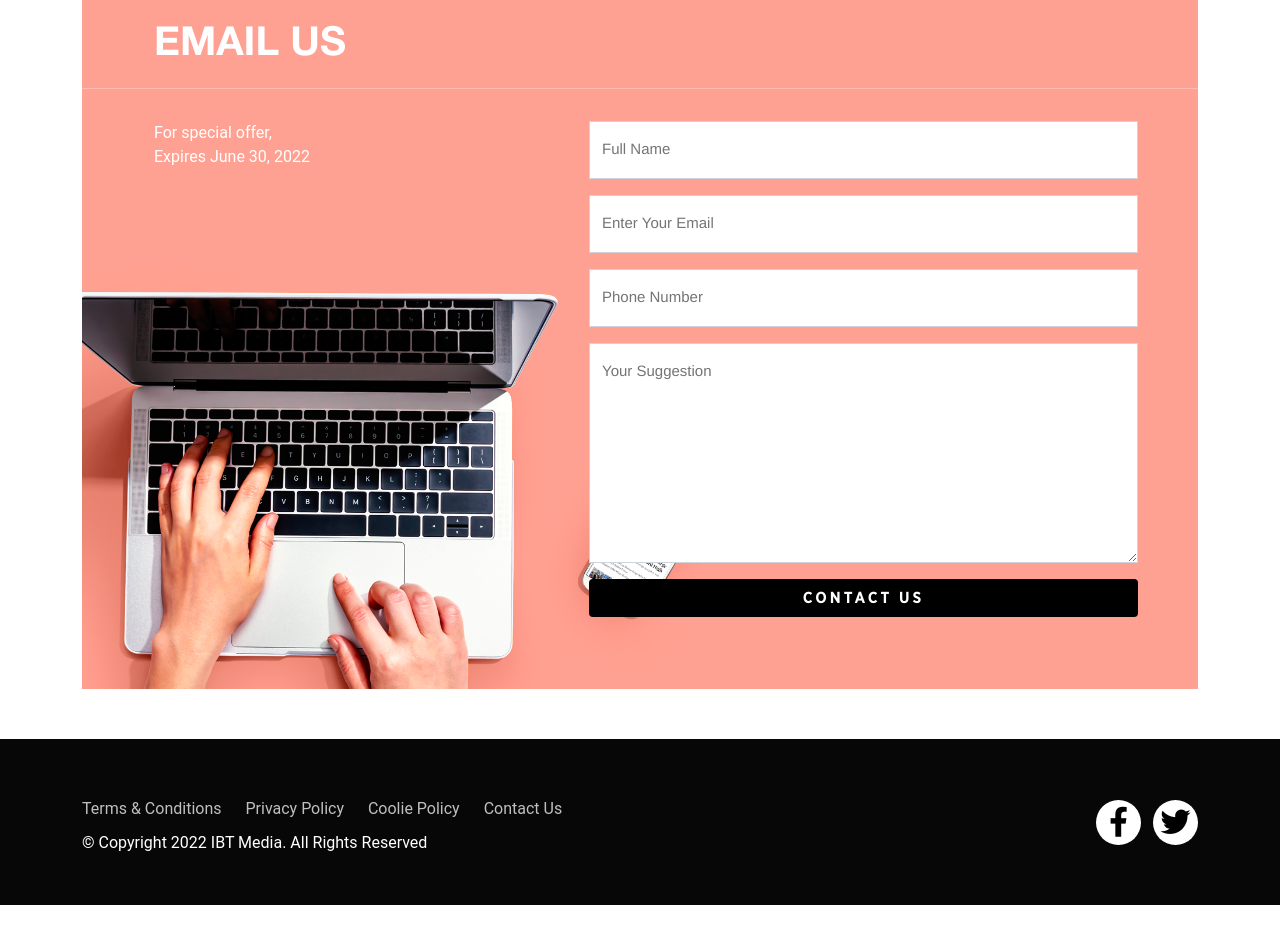
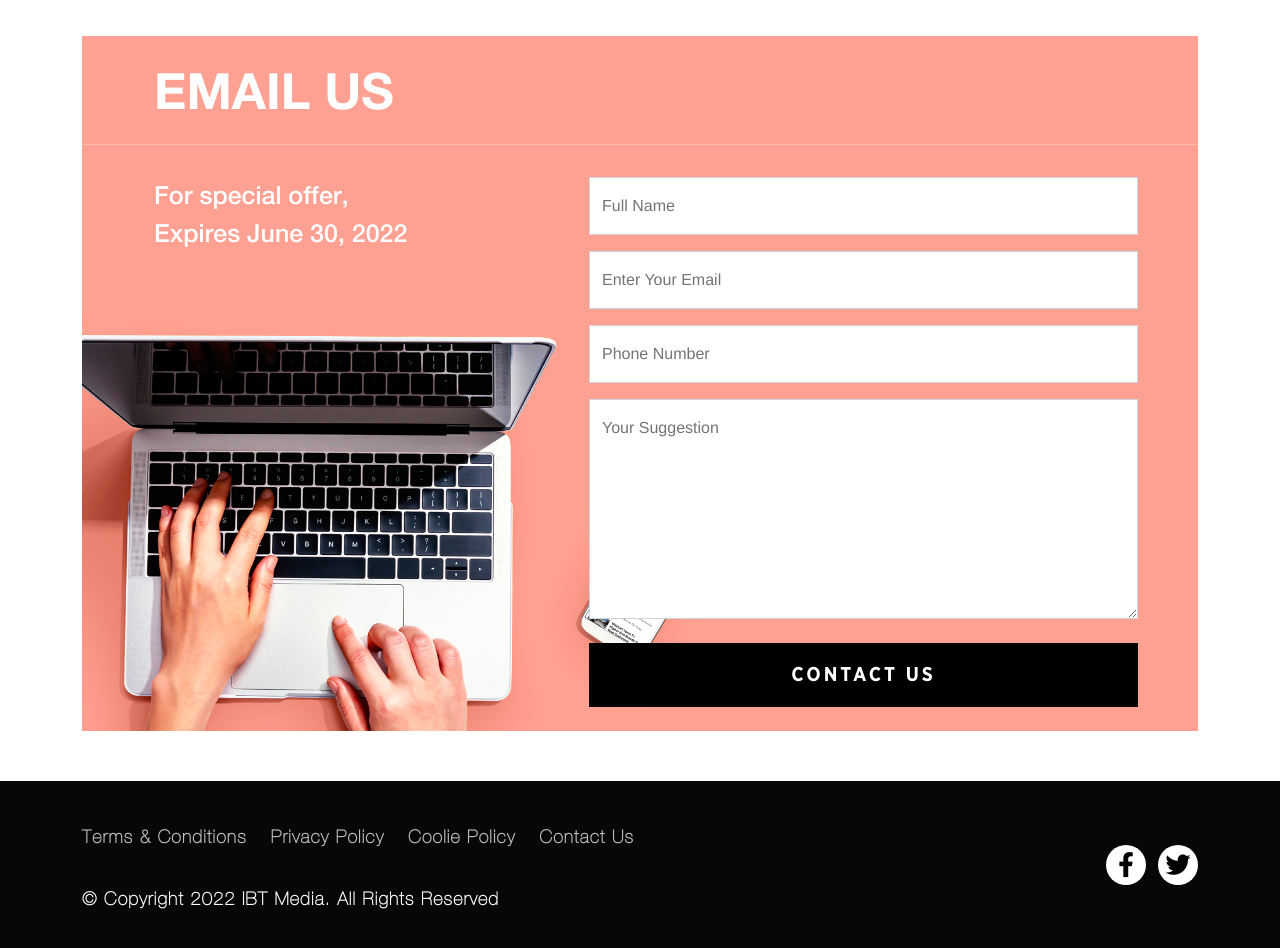
Before and after one commit to Sarker-Rajib/IBT, a plain HTML site: page index.html in a window 1280 px wide. Shown: the part 1020-1968 px from the top of the page. Before the commit the page ends 1925 px from the top, so only its background shows below. Drawn offline with Linux system fonts and the light colour scheme.

Commit message:
fine tune done

```diff
--- a/assets/scss/abstracts/_fonts.scss
+++ b/assets/scss/abstracts/_fonts.scss
@@ -1,6 +1,11 @@
 @font-face {
    font-family: 'HelveticaNeuelight';
    src: url('../fonts/HelveticaNeue/HelveticaNeueLt.ttf');
+}
+
+@font-face {
+   font-family: 'HelveticaNeueMedium';
+   src: url('../fonts/HelveticaNeue/HelveticaNeueMedium.ttf');
 }
 
 @font-face {
--- a/assets/scss/components/_buttons.scss
+++ b/assets/scss/components/_buttons.scss
@@ -1,7 +1,12 @@
 .btn-contact{
    background: #000;
    color: #fff;
-   font-size: 16px;
+   font-size: 20px;
    font-family: 'GothamNarrow-Bold';
    letter-spacing: 3px;
+   border-radius: 0;
+
+   &:hover{
+      color: rgba(255,255,255, 0.9);
+   }
 }
--- a/assets/scss/components/_emailUS.scss
+++ b/assets/scss/components/_emailUS.scss
@@ -1,9 +1,9 @@
 .email-us{
    padding-bottom: 50px;
+
    .container{
       @media(max-width: 991px) {
          padding: 0 !important;
-         width: 100%;
       }
    }
 
@@ -11,26 +11,26 @@
       background: url(../images/contact-orm-bg.png) no-repeat left bottom/cover;
 
       @media(max-width: 991px) {
-         padding-bottom: 360px;
+         padding-bottom: 405px;
          background: url(../images/bg-small.png) no-repeat left bottom/cover;
       }
 
       @media(max-width: 767px) {
-         padding-bottom: 260px;
+         padding-bottom: 300px;
       }
 
       @media(max-width: 575px) {
-         padding-bottom: 270px;
+         padding-bottom: 320px;
       }
 
       @media(max-width: 480px) {
-         padding-bottom: 215px;
+         padding-bottom: 260px;
       }
 
       .section-header{
          h2{
             font-family: 'HelveticaNeuebold';
-            font-size: 40px;
+            font-size: 50px;
             color: #fff;
 
             @media(max-width: 767px) {
@@ -41,15 +41,16 @@
 
       .section-content{
          .sb-head{
+            font-family: 'HelveticaNeueMedium';
+            font-size: 25px;
             color: #fff;
-            flex: 20px;
          }
 
          form{
             label{
                font-family: Helvetica, sans-serif;
                color: #747474;
-               font-size: 15px;
+               font-size: 16px;
             }
 
             .form-floating{
--- a/assets/scss/components/_sponsoredContent.scss
+++ b/assets/scss/components/_sponsoredContent.scss
@@ -21,7 +21,7 @@
    }
 
    .section-content{
-      padding-top: 70px;
+      padding-top: 60px;
 
       .item{
          text-align: center;
@@ -41,7 +41,7 @@
          h4{
             font-family: 'HelveticaNeuebold';
             color: $color-text-primary;
-            font-size: 40px;
+            font-size: 45px;
             padding-bottom: 20px;
 
             @media(max-width: 991px) {
@@ -51,7 +51,7 @@
 
          p{
             font-family: 'HelveticaNeuelight';
-            font-size: 18px;
+            font-size: 20px;
             color: #333333;
 
             @media(min-width: 1400px) {
--- a/assets/scss/components/_whatYouGet.scss
+++ b/assets/scss/components/_whatYouGet.scss
@@ -35,7 +35,7 @@
                p{
                   padding-top: 35px;
                   font-family: 'HelveticaNeuelight';
-                  font-size: 18px;
+                  font-size: 20px;
                   color: #333333;
 
                   @media(min-width: 1400px) {
--- a/assets/scss/layouts/_footer.scss
+++ b/assets/scss/layouts/_footer.scss
@@ -1,12 +1,13 @@
 .footer{
    background: #070707;
-   padding: 50px 0;
+   padding: 35px 0;
 
    .nav-link{
       padding-bottom: 10px;
       ul{
          li{
             display: inline-block;
+            margin-bottom: 25px;
             &:not(:last-child){
                margin-right: 20px;
             }
@@ -14,12 +15,31 @@
             a{
                color: rgba(255, 255, 255, 0.747);
                padding: 10px 0;
-               white-space: nowrap;
+               font-family: 'HelveticaNeueRegular';
+               font-size: 18px;
+               font-weight: bold;
+               letter-spacing: 1.3px;
+               @media(max-width: 767px) {
+                  font-size: 16px;
+               }
 
                &:hover{
                   color: #fff;
                }
             }
+         }
+      }
+   }
+
+   .copyright{
+      p{
+         font-family: 'HelveticaNeueRegular';
+         font-size: 18px;
+         letter-spacing: 1.3px;
+         font-weight: bold;
+
+         @media(max-width: 767px) {
+            font-size: 14px;
          }
       }
    }
@@ -33,18 +53,19 @@
                   border-radius: 50%;
                   color: #000;
                   background: #fff;
-                  font-size: 30px;
-                  height: 45px;
-                  width: 45px;
+                  font-size: 25px;
+                  height: 40px;
+                  width: 40px;
                   display: flex;
                   align-items: center;
                   justify-content: center;
-                  transition: all 0.2s ease-in-out;
+                  transition: all 0.15s ease-in-out;
                }
 
                &:hover{
                   i{
-                     color: #FFA192;
+                     color: #fff;
+                     background: #FFA192;
                   }
                }
             }
--- a/index.html
+++ b/index.html
@@ -35,7 +35,7 @@
               Company (Sponsored Content)</h2>
           </div>
           <div class="col-6 col-lg-3 ps-lg-4">
-            <img class="img-fluid" src="assets/images/Maximize- Your-Reach.png" alt="">
+            <img class="img-fluid" src="assets/images/MaximizeYourReach.png" alt="mixim">
           </div>
         </div>
       </div>
@@ -146,18 +146,18 @@
         <hr class="m-0 text-white">
         <div class="section-content p-4">
           <div class="row ps-0 ps-lg-5">
-            <div class="col-lg-5 pt-2 pb-4 pb-lg-0">
+            <div class="col-lg-5 pt-2">
               <p class="sb-head">For special offer, <br>
                 Expires June 30, 2022</p>
             </div>
-            <div class="col-lg-7 pb-5 pe-2 pe-lg-5 pt-2">
+            <div class="col-lg-7 pe-2 pe-lg-5 pt-2">
               <form>
                 <div class="form-floating mb-3">
-                  <input type="text" class="form-control" id="name" placeholder="Your Name">
+                  <input type="text" class="form-control" id="name" placeholder="Full Name">
                   <label for="name">Full Name</label>
                 </div>
                 <div class="form-floating mb-3">
-                  <input type="email" class="form-control" id="email" placeholder="name@example.com">
+                  <input type="email" class="form-control" id="email" placeholder="Enter Your Email">
                   <label for="email">Enter Your Email</label>
                 </div>
                 <div class="form-floating mb-3">
@@ -165,10 +165,10 @@
                   <label for="number">Phone Number</label>
                 </div>
                 <div class="form-floating">
-                  <textarea class="form-control textarea" placeholder="Leave a comment here" id="textareafloat" style="height: 220px"></textarea>
+                  <textarea class="form-control textarea" placeholder="Your Suggestion" id="textareafloat" style="height: 220px"></textarea>
                   <label for="textareafloat">Your Suggestion</label>
                 </div>
-                <button class="btn btn-contact form-control mt-3">CONTACT US</button>
+                <button class="btn btn-contact form-control py-3 mt-4">CONTACT US</button>
               </form>
             </div>
           </div>
@@ -183,7 +183,7 @@
   <footer class="footer">
     <div class="container">
       <div class="row align-items-center">
-        <div class="col-lg-6">
+        <div class="col-lg-8">
           <div class="nav-link ps-0">
             <ul class="ps-0" >
               <li><a href="#">Terms & Conditions</a></li>
@@ -196,7 +196,7 @@
             <p class="text-white">© Copyright 2022 IBT Media. All Rights Reserved</p>
           </div>
         </div>
-        <div class="col-lg-6">
+        <div class="col-lg-4">
           <div class="social-link">
             <ul class="text-start text-lg-end ps-0 pt-3 pt-lg-0">
               <li class="me-2"><a href="#"><i class="fab fa-facebook-f"></i></a></li>
```
Also changed, not shown: assets/css/style.css, assets/fonts/HelveticaNeue/HelveticaNeueMedium.ttf (added), assets/images/MaximizeYourReach.png (renamed from assets/images/Maximize- Your-Reach.png), 1 other file.
